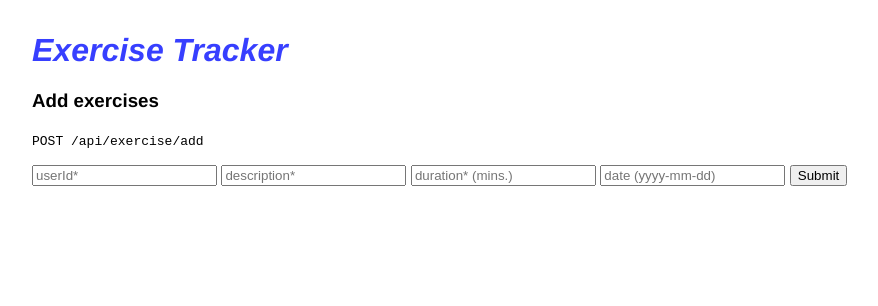
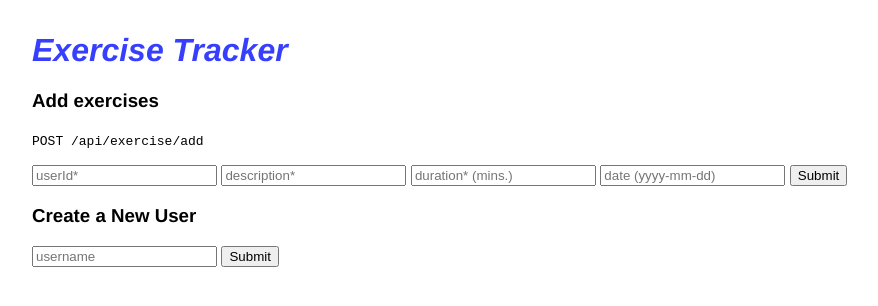
Before and after one commit to raphaeluziel/API-Project-Exercise, a plain HTML site: page index.html in a window 1280 px wide. Shown: the whole page, without its empty margins (0-878 px from the left). Drawn offline with Linux system fonts and the light colour scheme.

Commit message:
🌇🍑 Updated with Glitch

```diff
--- a/index.html
+++ b/index.html
@@ -24,6 +24,11 @@
       <input type="submit" value="Submit">
     </form>
 
+    <form action="/api/exercise/new-user" method="post">
+      <h3>Create a New User</h3>
+      <input id="uname" type="text" name="username" placeholder="username">
+      <input type="submit" value="Submit">
+    </form>
 
     <!-- include the Glitch button to show what the webpage is about and
           to make it easier for folks to view source and remix -->
```
Lines whose indentation alone changed are shown as unchanged.
